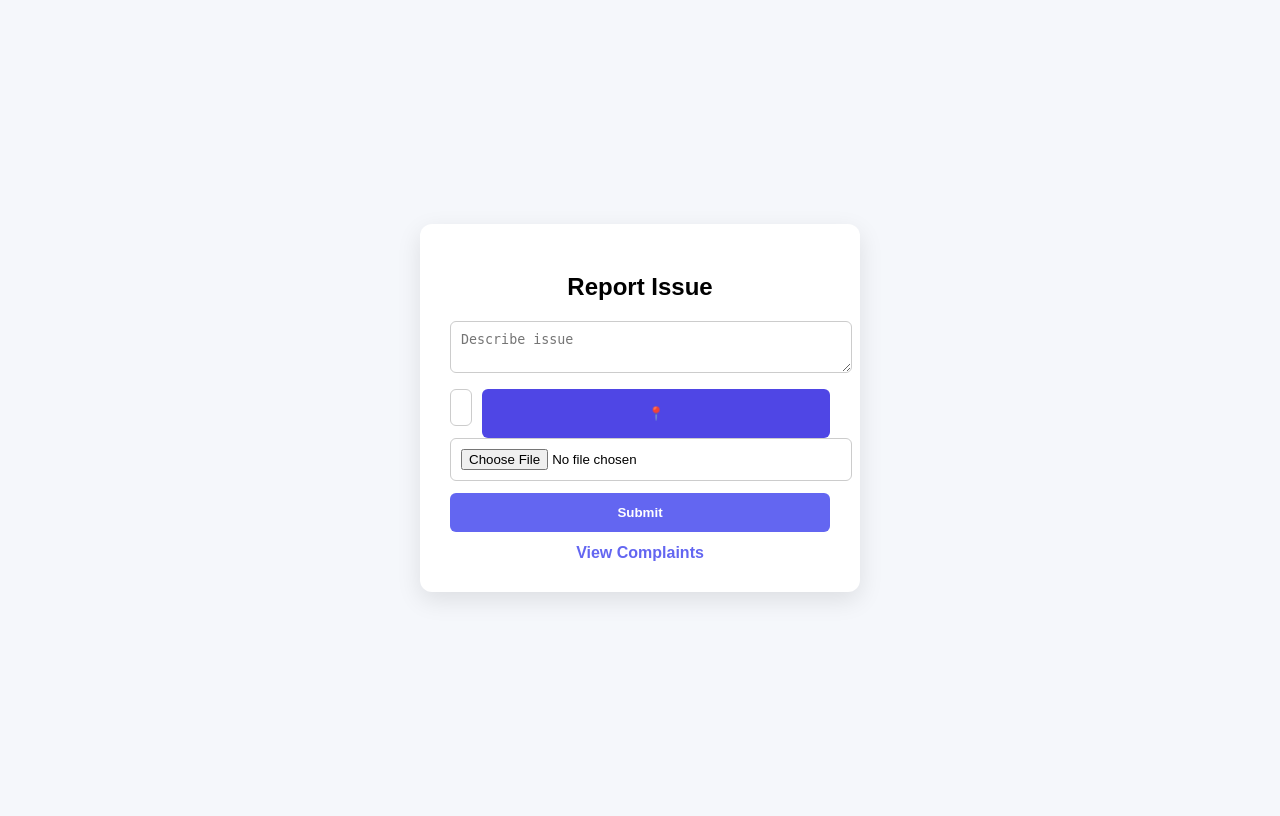
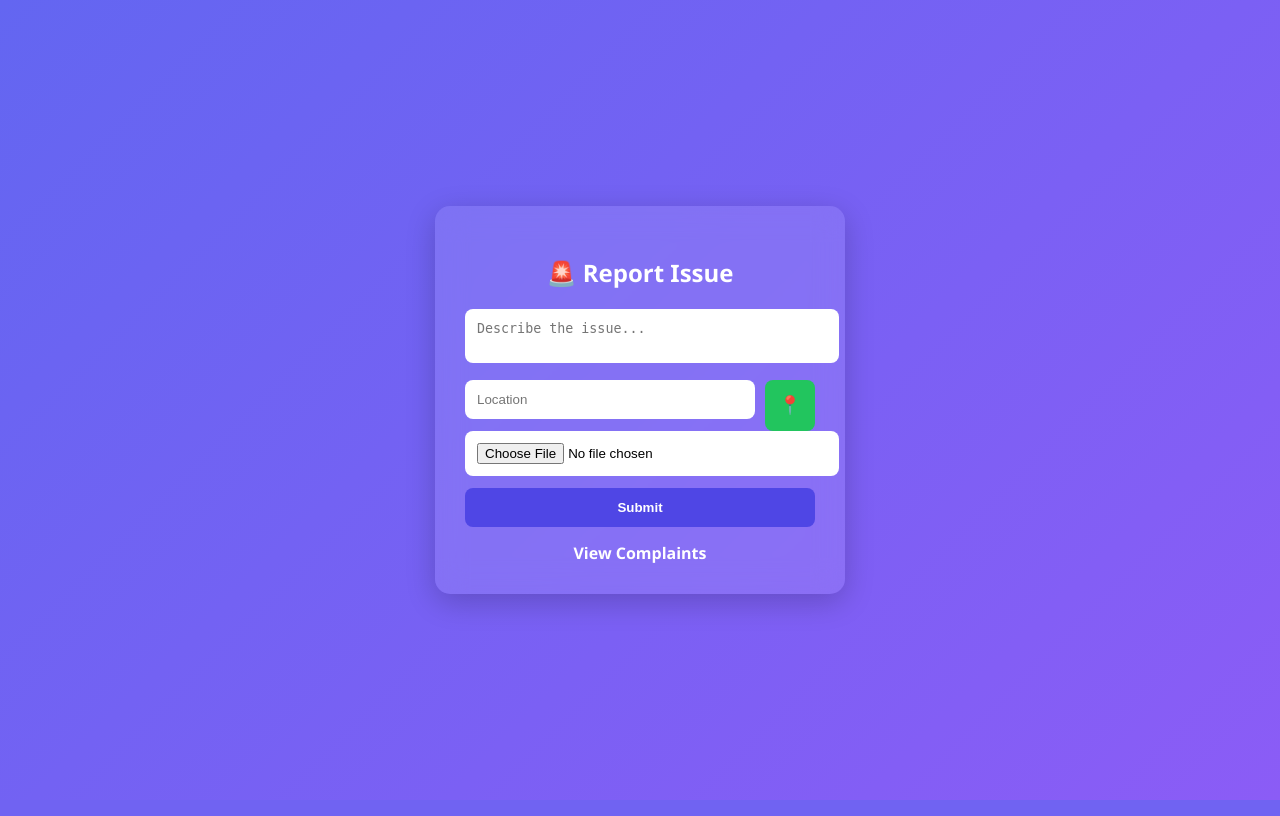
Before and after one commit to zaindesai07/grievance-system, a Flask app: page / in a window 1280 px wide. Run offline with Flask 3, Linux system fonts and the light colour scheme; the visitor is signed in with stand-in values (Sample User, id 1).

Commit message:
premium UI fix

```diff
--- a/templates/index.html
+++ b/templates/index.html
@@ -5,20 +5,23 @@
 
     <style>
         body {
-            font-family: Arial;
-            background: #f5f7fb;
+            font-family: 'Segoe UI', sans-serif;
+            background: linear-gradient(135deg, #6366f1, #8b5cf6);
             display: flex;
             justify-content: center;
             align-items: center;
             height: 100vh;
+            margin: 0;
         }
 
         .form-box {
-            background: white;
+            background: rgba(255, 255, 255, 0.1);
+            backdrop-filter: blur(15px);
             padding: 30px;
-            border-radius: 12px;
-            width: 380px;
-            box-shadow: 0 8px 25px rgba(0,0,0,0.1);
+            border-radius: 15px;
+            width: 350px;
+            box-shadow: 0 8px 30px rgba(0,0,0,0.2);
+            color: white;
         }
 
         h2 {
@@ -26,12 +29,17 @@
             margin-bottom: 20px;
         }
 
-        input, textarea {
+        textarea, input {
             width: 100%;
+            padding: 12px;
             margin-bottom: 12px;
-            padding: 10px;
-            border-radius: 6px;
-            border: 1px solid #ccc;
+            border-radius: 8px;
+            border: none;
+            outline: none;
+        }
+
+        textarea {
+            resize: none;
         }
 
         .location-box {
@@ -44,40 +52,51 @@
         }
 
         .loc-btn {
-            padding: 10px;
-            background: #4f46e5;
+            width: 50px;
+            background: #22c55e;
             color: white;
             border: none;
-            border-radius: 6px;
+            border-radius: 8px;
+            font-size: 18px;
             cursor: pointer;
+        }
+
+        .loc-btn:hover {
+            background: #16a34a;
         }
 
         button {
             width: 100%;
             padding: 12px;
-            background: #6366f1;
+            background: #4f46e5;
             color: white;
             border: none;
-            border-radius: 6px;
+            border-radius: 8px;
             font-weight: bold;
             cursor: pointer;
+            transition: 0.3s;
         }
 
         button:hover {
-            background: #4f46e5;
+            background: #3730a3;
         }
 
         a {
             display: block;
             text-align: center;
-            margin-top: 12px;
+            margin-top: 15px;
+            color: white;
             text-decoration: none;
-            color: #6366f1;
             font-weight: bold;
         }
 
         a:hover {
             text-decoration: underline;
+        }
+
+        input[type="file"] {
+            background: white;
+            color: black;
         }
     </style>
 </head>
@@ -85,23 +104,19 @@
 <body>
 
 <div class="form-box">
-    <h2>Report Issue</h2>
+    <h2>🚨 Report Issue</h2>
 
     <form action="/submit" method="POST" enctype="multipart/form-data">
 
-        <!-- DESCRIPTION -->
-        <textarea name="description" placeholder="Describe issue" required></textarea>
+        <textarea name="description" placeholder="Describe the issue..." required></textarea>
 
-        <!-- LOCATION + BUTTON -->
         <div class="location-box">
             <input type="text" id="location" name="location" placeholder="Location" required>
             <button type="button" class="loc-btn" onclick="getLocation()">📍</button>
         </div>
 
-        <!-- IMAGE -->
         <input type="file" name="image">
 
-        <!-- SUBMIT -->
         <button type="submit">Submit</button>
 
     </form>
@@ -109,7 +124,6 @@
     <a href="/dashboard">View Complaints</a>
 </div>
 
-<!-- LOCATION SCRIPT -->
 <script>
 function getLocation() {
     if (navigator.geolocation) {
```
